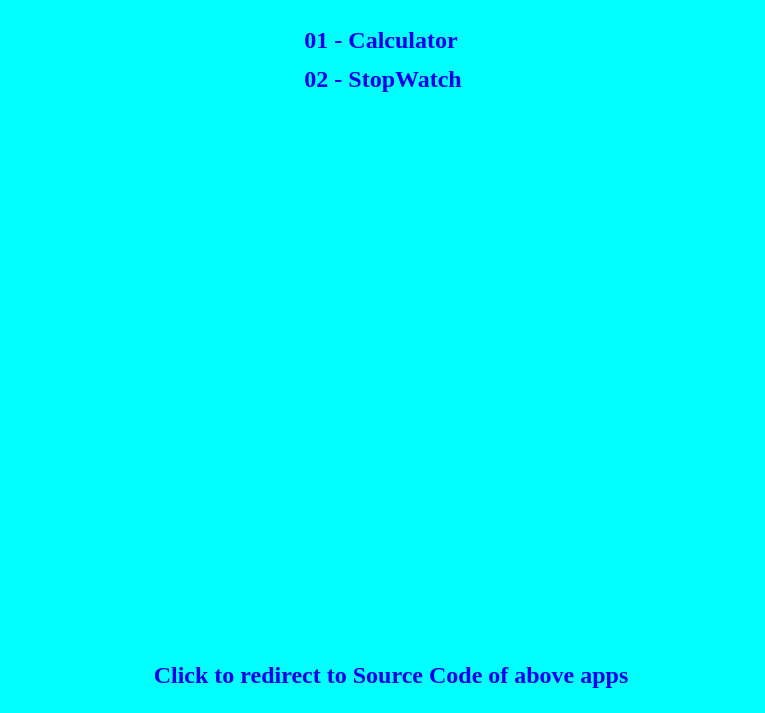
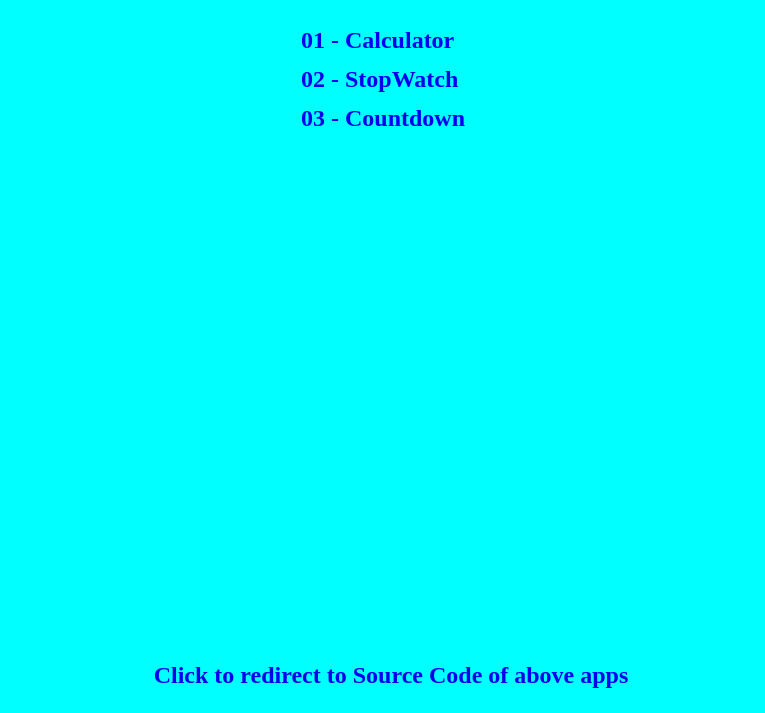
Before and after one commit to SidP919/FS-JS-WD-B-DOM-Manipulation, a plain HTML site: page Part-03-Build-Apps-Using-DOM-Manipulation/index.html in a window 1280 px wide. Shown: the part 87-800 px from the top of the page, without its empty margins (257-1022 px from the left). Drawn offline with Linux system fonts and the light colour scheme.

Commit message:
Updated Part-03 index.html

```diff
--- a/Part-03-Build-Apps-Using-DOM-Manipulation/index.html
+++ b/Part-03-Build-Apps-Using-DOM-Manipulation/index.html
@@ -57,7 +57,7 @@
                 <a href="./02-StopWatch/index.html">02 - StopWatch</a>
             </li>
             <li>
-                <a href=""></a>
+                <a href="./03-Countdown/index.html">03 - Countdown</a>
             </li>
             <li>
                 <a href=""></a>
```
